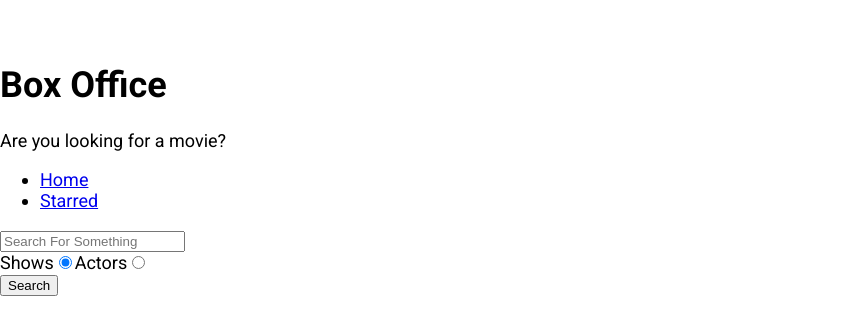
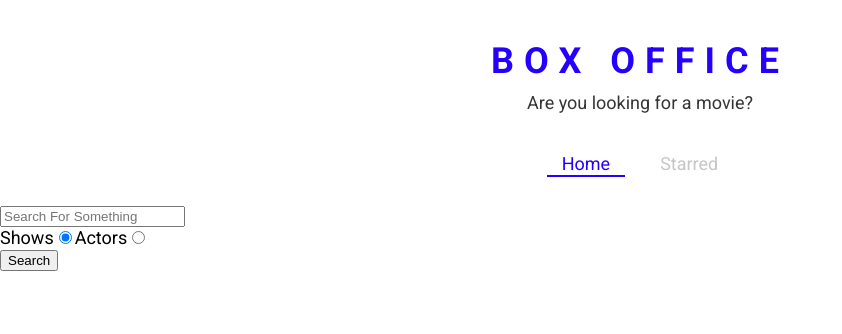
Before and after one commit to Sandeshsingh27/Box-Office, a React (Create React App) app: page / in a window 1280 px wide. Shown: the top 334 px of the page, without its empty margins (0-842 px from the left). Built offline with nearby package versions, Linux system fonts and the light colour scheme.

Commit message:
created theme for styled component and created few more styled component

```diff
--- a/src/App.jsx
+++ b/src/App.jsx
@@ -1,12 +1,21 @@
 import React from 'react';
 import { Switch, Route } from 'react-router-dom';
-// import Navs from './components/Navs';
+import { ThemeProvider } from 'styled-components';
 import Home from './pages/Home';
 import Show from './pages/Show';
 import Starred from './pages/Starred';
 
+const theme = {
+  mainColors: {
+    blue: '#2400ff',
+    gray: '#c6c6c6',
+    dark: '#353535',
+  },
+};
+
 const App = () => {
   return (
+    <ThemeProvider theme={theme}>
       <Switch>
         <Route exact path="/">
           <Home />
@@ -24,6 +33,7 @@
           <div>Not Found</div>
         </Route>
       </Switch>
+    </ThemeProvider>
   );
 };
 
--- a/src/components/Navs.jsx
+++ b/src/components/Navs.jsx
@@ -1,5 +1,7 @@
 import React from 'react';
-import { Link } from 'react-router-dom';
+import { useLocation } from 'react-router-dom';
+// import { Link } from 'react-router-dom';
+import { NavList, LinkStyled } from './Navs.styled';
 
 const LINKS = [
   { to: '/', text: 'Home' },
@@ -7,15 +9,22 @@
 ];
 
 const Navs = () => {
+  const location = useLocation();
+
   return (
     <div>
-      <ul>
+      <NavList>
         {LINKS.map(item => (
           <li key={item.to}>
-            <Link to={item.to}>{item.text}</Link>
+            <LinkStyled
+              to={item.to}
+              className={item.to === location.pathname ? 'active' : ''}
+            >
+              {item.text}
+            </LinkStyled>
           </li>
         ))}
-      </ul>
+      </NavList>
     </div>
   );
 };
--- /dev/null
+++ b/src/components/Navs.styled.jsx
@@ -0,0 +1,41 @@
+import { Link } from 'react-router-dom';
+import styled from 'styled-components';
+
+export const NavList = styled.ul`
+  display: flex;
+  justify-content: center;
+  list-style: none;
+  margin: 0 0 30px;
+  padding: 0;
+`;
+
+export const LinkStyled = styled(Link)`
+  margin: 0 10px;
+  padding: 3px 15px;
+  position: relative;
+  text-decoration: none;
+  color: ${({ theme }) => theme.mainColors.gray};
+  &.active {
+    color: ${({ theme }) => theme.mainColors.blue};
+    &:after {
+      content: '';
+      position: absolute;
+      display: block;
+      height: 2px;
+      left: 0%;
+      bottom: 0;
+      background-color: ${({ theme }) => theme.mainColors.blue};
+      animation: slide-in 0.3s ease-in forwards;
+      @keyframes slide-in {
+        from {
+          left: 50%;
+          width: 0;
+        }
+        to {
+          left: 0%;
+          width: 100%;
+        }
+      }
+    }
+  }
+`;
--- a/src/components/Title.jsx
+++ b/src/components/Title.jsx
@@ -1,11 +1,12 @@
 import React from 'react';
+import { TitleWrapper } from './Title.styled';
 
 const Title = ({ title, subtitle }) => {
   return (
-    <div>
+    <TitleWrapper>
       <h1>{title}</h1>
       <p>{subtitle}</p>
-    </div>
+    </TitleWrapper>
   );
 };
 
--- /dev/null
+++ b/src/components/Title.styled.jsx
@@ -0,0 +1,18 @@
+import styled from 'styled-components';
+
+export const TitleWrapper = styled.div`
+  text-align: center;
+  margin: 0 0 40px;
+
+  h1 {
+    color: ${({ theme }) => theme.mainColors.blue};
+    letter-spacing: 10px;
+    text-transform: uppercase;
+    margin: 0 0 10px;
+  }
+
+  p {
+    color: ${({ theme }) => theme.mainColors.dark};
+    margin: 0;
+  }
+`;
```
Lines whose indentation alone changed are shown as unchanged.
